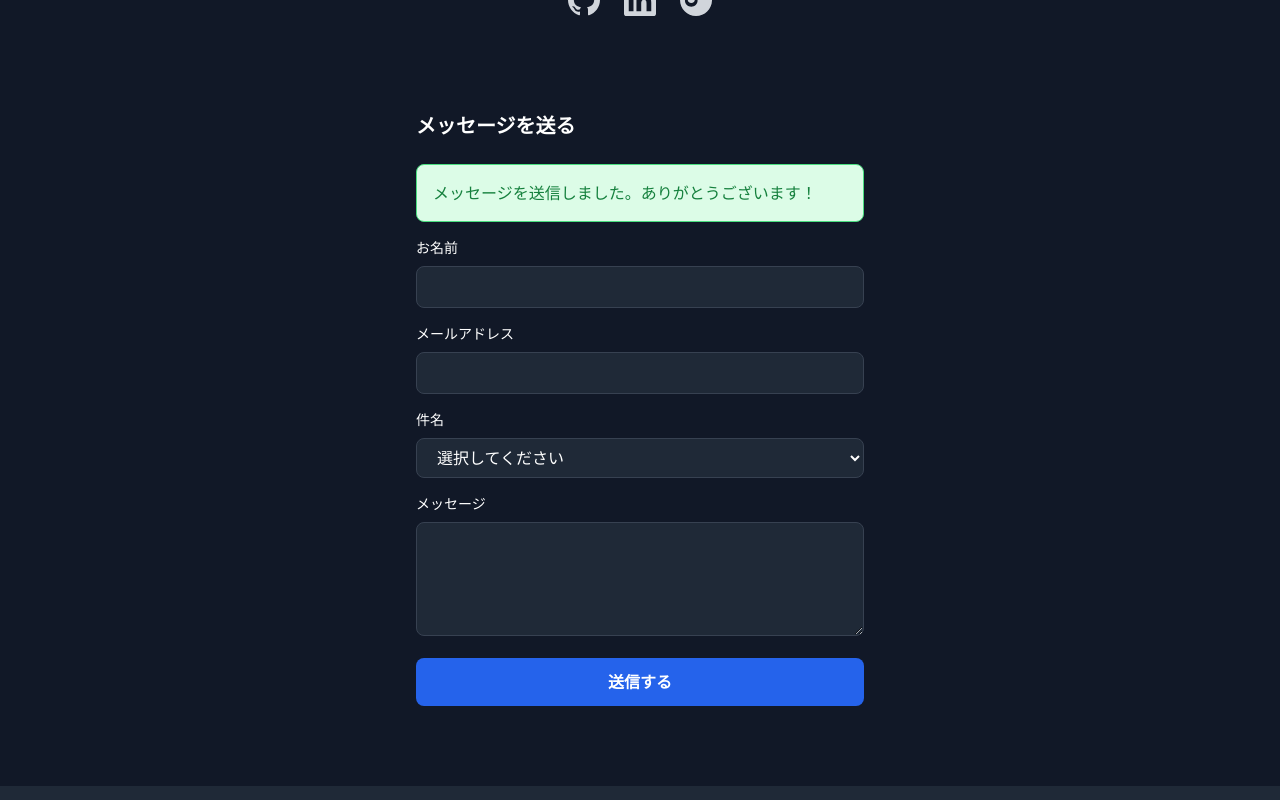
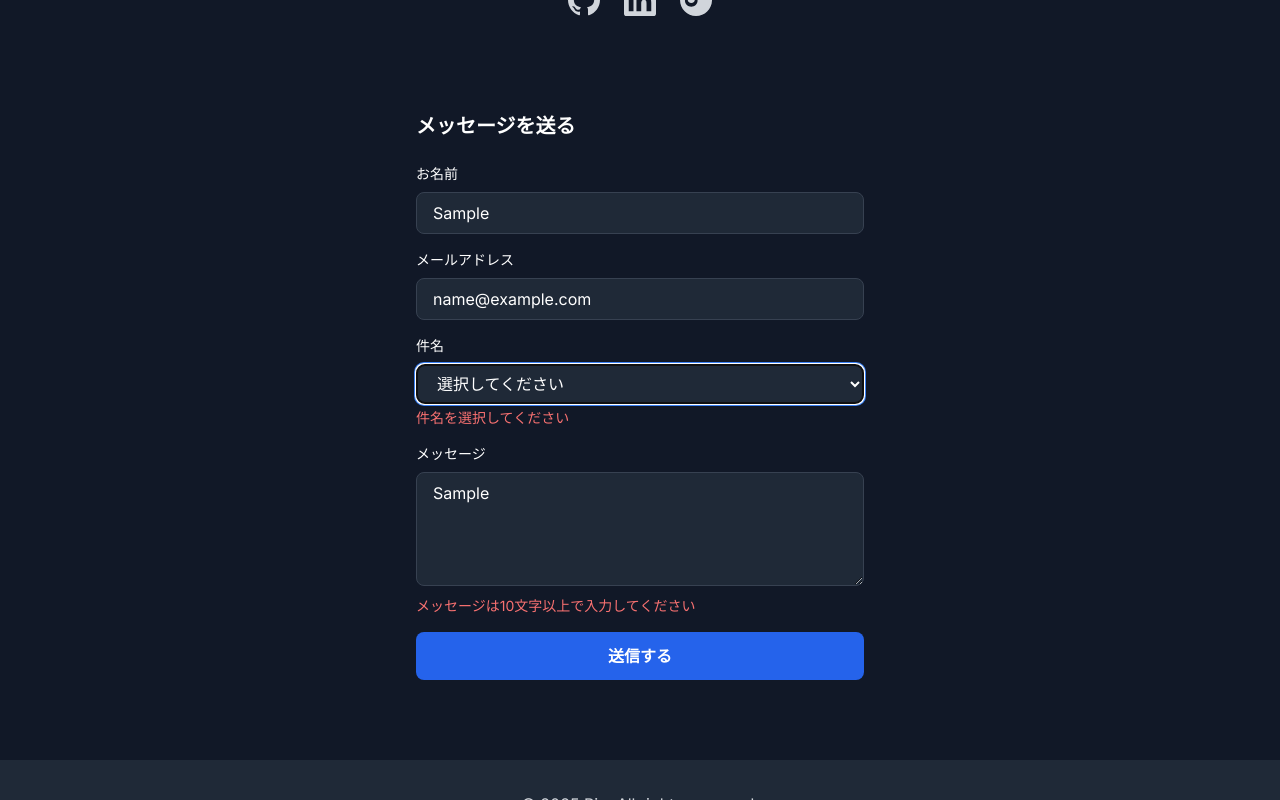
Before and after one commit to rin-teaholic/rin-teaholic.github.io, a Next.js app: page / in a window 1280 px wide. Both pictures are taken after typing "Sample", "name@example.com", "Sample" into the empty fields and a click on the button "送信する". Shown: the part 2737-3537 px from the top of the page. Built offline with nearby package versions, Linux system fonts and the light colour scheme.

Commit message:
feat: add contact form API and validation schema

```diff
--- /dev/null
+++ b/src/app/api/contact/route.ts
@@ -0,0 +1,52 @@
+import { NextRequest, NextResponse } from 'next/server'
+import { contactFormSchema } from '@/lib/contact-form-schema'
+
+export async function POST(request: NextRequest) {
+	try {
+		const body = await request.json()
+
+		// バリデーション
+		const validatedData = contactFormSchema.parse(body)
+
+		// 環境変数からメールアドレスを取得
+		const contactEmail = process.env.CONTACT_EMAIL
+		if (!contactEmail) {
+			console.error('CONTACT_EMAIL environment variable is not set')
+			return NextResponse.json(
+				{ error: 'サーバー設定エラーが発生しました' },
+				{ status: 500 }
+			)
+		}
+
+		// メール送信のシミュレーション（実際の実装では、NodemailerやSendGridなどを使用）
+		console.log('お問い合わせフォーム送信:', {
+			to: contactEmail,
+			from: validatedData.email,
+			name: validatedData.name,
+			subject: validatedData.subject,
+			message: validatedData.message
+		})
+
+		// 実際のメール送信処理をここに実装
+		// 例: await sendEmail({ to: contactEmail, ...validatedData })
+
+		return NextResponse.json(
+			{ message: 'お問い合わせを受け付けました。ありがとうございます。' },
+			{ status: 200 }
+		)
+	} catch (error) {
+		console.error('お問い合わせフォームエラー:', error)
+
+		if (error instanceof Error && error.name === 'ZodError') {
+			return NextResponse.json(
+				{ error: '入力内容に誤りがあります。確認してください。' },
+				{ status: 400 }
+			)
+		}
+
+		return NextResponse.json(
+			{ error: 'サーバーエラーが発生しました。しばらく時間をおいて再度お試しください。' },
+			{ status: 500 }
+		)
+	}
+}
--- a/src/components/contact-form.tsx
+++ b/src/components/contact-form.tsx
@@ -1,44 +1,62 @@
 'use client'
 
 import { useState } from 'react'
+import { useForm } from 'react-hook-form'
+import { zodResolver } from '@hookform/resolvers/zod'
+import { contactFormSchema, subjectOptions, type ContactFormData } from '@/lib/contact-form-schema'
 
 interface ContactFormProps {
 	className?: string
 }
 
 export default function ContactForm({ className = '' }: ContactFormProps) {
-	const [formData, setFormData] = useState({
-		name: '',
-		email: '',
-		subject: '',
-		message: ''
+	const [isSubmitting, setIsSubmitting] = useState(false)
+	const [submitStatus, setSubmitStatus] = useState<'success' | 'error' | ''>('')
+	const [errorMessage, setErrorMessage] = useState('')
+
+	const {
+		register,
+		handleSubmit,
+		formState: { errors },
+		reset
+	} = useForm<ContactFormData>({
+		resolver: zodResolver(contactFormSchema)
 	})
-	const [isSubmitting, setIsSubmitting] = useState(false)
-	const [submitStatus, setSubmitStatus] = useState('')
 
-	const handleInputChange = (e: React.ChangeEvent<HTMLInputElement | HTMLTextAreaElement | HTMLSelectElement>) => {
-		const { name, value } = e.target
-		setFormData(prev => ({
-			...prev,
-			[name]: value
-		}))
-	}
+	const onSubmit = async (data: ContactFormData) => {
+		setIsSubmitting(true)
+		setSubmitStatus('')
+		setErrorMessage('')
 
-	const handleSubmit = async (e: React.FormEvent) => {
-		e.preventDefault()
-		setIsSubmitting(true)
+		try {
+			const response = await fetch('/api/contact', {
+				method: 'POST',
+				headers: {
+					'Content-Type': 'application/json'
+				},
+				body: JSON.stringify(data)
+			})
 
-		// フォーム送信のシミュレーション
-		setTimeout(() => {
+			const result = await response.json()
+
+			if (response.ok) {
+				setSubmitStatus('success')
+				reset()
+				// 3秒後にステータスをリセット
+				setTimeout(() => {
+					setSubmitStatus('')
+				}, 3000)
+			} else {
+				setSubmitStatus('error')
+				setErrorMessage(result.error || '送信に失敗しました')
+			}
+		} catch (error) {
+			console.error('お問い合わせフォーム送信エラー:', error)
+			setSubmitStatus('error')
+			setErrorMessage('ネットワークエラーが発生しました。しばらく時間をおいて再度お試しください。')
+		} finally {
 			setIsSubmitting(false)
-			setSubmitStatus('success')
-			setFormData({ name: '', email: '', subject: '', message: '' })
-
-			// 3秒後にステータスをリセット
-			setTimeout(() => {
-				setSubmitStatus('')
-			}, 3000)
-		}, 1000)
+		}
 	}
 
 	return (
@@ -49,58 +67,65 @@ export default function ContactForm({ className = '' }: ContactFormProps) {
 					メッセージを送信しました。ありがとうございます！
 				</div>
 			)}
-			<form onSubmit={handleSubmit} className="space-y-4">
+			{submitStatus === 'error' && (
+				<div className="mb-4 p-4 bg-red-100 border border-red-400 text-red-700 rounded-lg">
+					{errorMessage}
+				</div>
+			)}
+			<form onSubmit={handleSubmit(onSubmit)} className="space-y-4">
 				<div>
 					<label htmlFor="name" className="block text-sm font-medium mb-2">お名前</label>
 					<input
 						type="text"
 						id="name"
-						name="name"
-						value={formData.name}
-						onChange={handleInputChange}
+						{...register('name')}
 						className="w-full px-4 py-2 bg-gray-800 border border-gray-700 rounded-lg focus:ring-2 focus:ring-blue-500 focus:border-transparent"
-						required
 					/>
+					{errors.name && (
+						<p className="mt-1 text-sm text-red-400">{errors.name.message}</p>
+					)}
 				</div>
 				<div>
 					<label htmlFor="email" className="block text-sm font-medium mb-2">メールアドレス</label>
 					<input
 						type="email"
 						id="email"
-						name="email"
-						value={formData.email}
-						onChange={handleInputChange}
+						{...register('email')}
 						className="w-full px-4 py-2 bg-gray-800 border border-gray-700 rounded-lg focus:ring-2 focus:ring-blue-500 focus:border-transparent"
-						required
 					/>
+					{errors.email && (
+						<p className="mt-1 text-sm text-red-400">{errors.email.message}</p>
+					)}
 				</div>
 				<div>
 					<label htmlFor="subject" className="block text-sm font-medium mb-2">件名</label>
 					<select
 						id="subject"
-						name="subject"
-						value={formData.subject}
-						onChange={handleInputChange}
+						{...register('subject')}
 						className="w-full px-4 py-2 bg-gray-800 border border-gray-700 rounded-lg focus:ring-2 focus:ring-blue-500 focus:border-transparent"
 					>
 						<option value="">選択してください</option>
-						<option value="project">プロジェクトのご相談</option>
-						<option value="collaboration">コラボレーション</option>
-						<option value="job">お仕事のご依頼</option>
-						<option value="other">その他</option>
+						{subjectOptions.map((option) => (
+							<option key={option.value} value={option.value}>
+								{option.label}
+							</option>
+						))}
 					</select>
+					{errors.subject && (
+						<p className="mt-1 text-sm text-red-400">{errors.subject.message}</p>
+					)}
 				</div>
 				<div>
 					<label htmlFor="message" className="block text-sm font-medium mb-2">メッセージ</label>
 					<textarea
 						id="message"
-						name="message"
 						rows={4}
-						value={formData.message}
-						onChange={handleInputChange}
+						{...register('message')}
 						className="w-full px-4 py-2 bg-gray-800 border border-gray-700 rounded-lg focus:ring-2 focus:ring-blue-500 focus:border-transparent"
-						required
 					></textarea>
+					{errors.message && (
+						<p className="mt-1 text-sm text-red-400">{errors.message.message}</p>
+					)}
 				</div>
 				<button
 					type="submit"
--- /dev/null
+++ b/src/lib/contact-form-schema.ts
@@ -0,0 +1,31 @@
+import { z } from 'zod'
+
+export const contactFormSchema = z.object({
+	name: z
+		.string()
+		.min(1, 'お名前を入力してください')
+		.min(2, 'お名前は2文字以上で入力してください')
+		.max(50, 'お名前は50文字以内で入力してください'),
+	email: z
+		.string()
+		.min(1, 'メールアドレスを入力してください')
+		.email('正しいメールアドレスを入力してください')
+		.max(100, 'メールアドレスは100文字以内で入力してください'),
+	subject: z
+		.string()
+		.min(1, '件名を選択してください'),
+	message: z
+		.string()
+		.min(1, 'メッセージを入力してください')
+		.min(10, 'メッセージは10文字以上で入力してください')
+		.max(1000, 'メッセージは1000文字以内で入力してください')
+})
+
+export type ContactFormData = z.infer<typeof contactFormSchema>
+
+export const subjectOptions = [
+	{ value: 'project', label: 'プロジェクトのご相談' },
+	{ value: 'collaboration', label: 'コラボレーション' },
+	{ value: 'job', label: 'お仕事のご依頼' },
+	{ value: 'other', label: 'その他' }
+] as const
```
Also changed, not shown: 1 other file (tests, documents, lock files or other folders).
